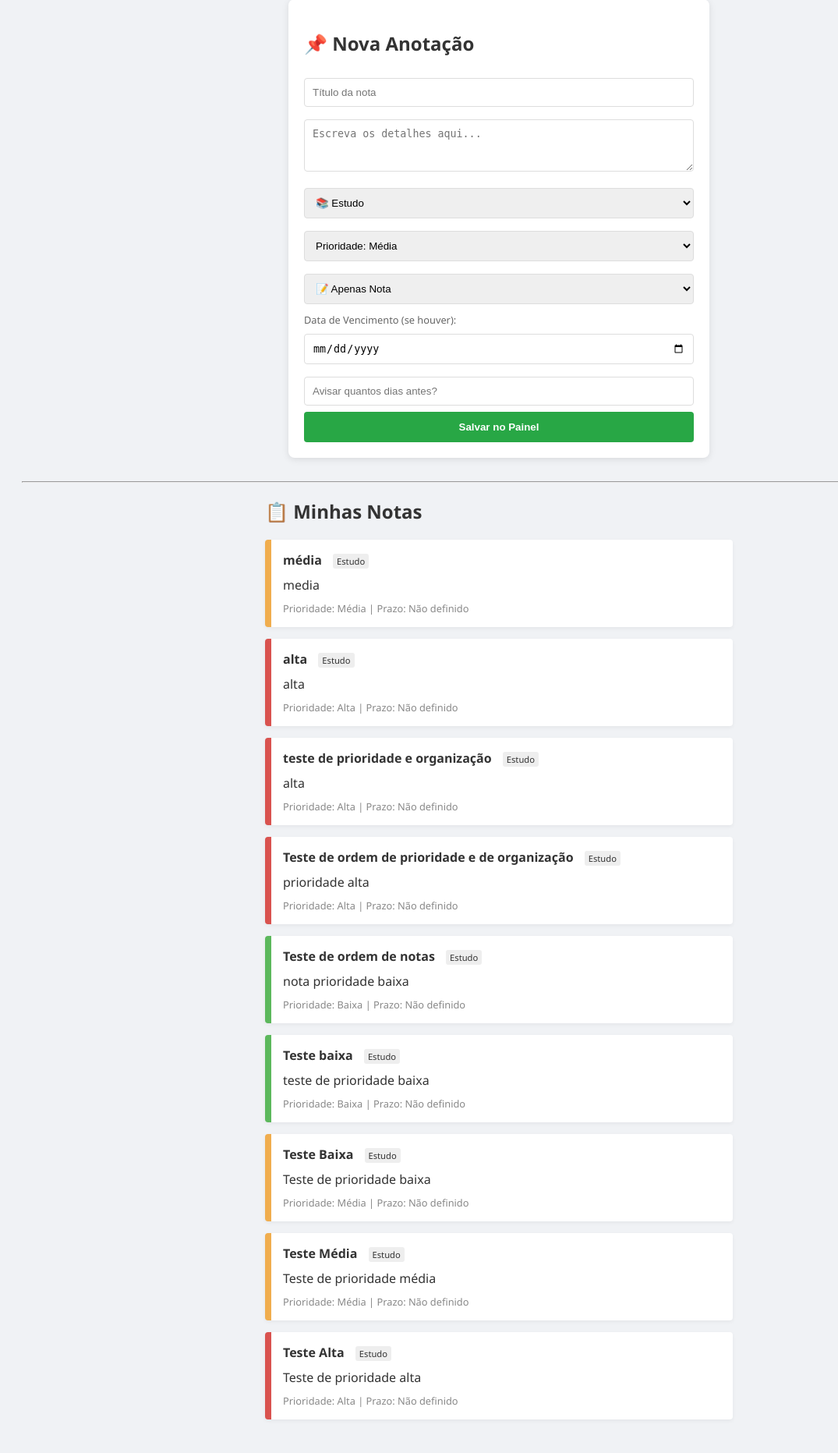
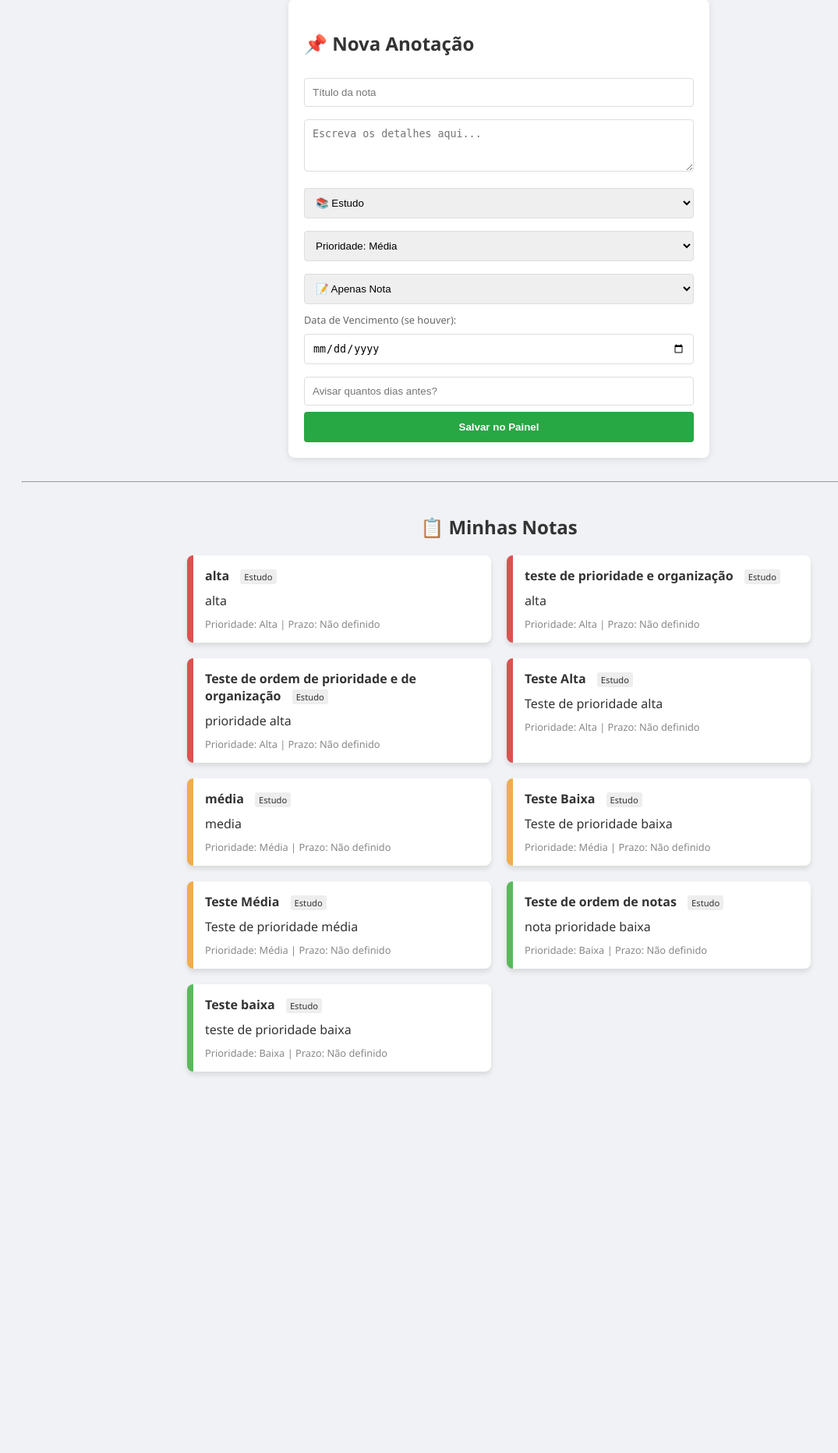
Before and after one commit to Mylutsu/painel_pessoal, a Flask app: page / in a window 1280 px wide. Shown: the part 29-1892 px from the top of the page at 78% size, without its empty margins (0-1075 px from the left). After the commit the page ends 1407 px from the top, so only its background shows below. Run offline with Flask 3, Linux system fonts and the light colour scheme; data comes from the database, SQL or seed files in the repository; both versions use the stored data as it was after the commit.

Commit message:
Alterações e melhorias no Layout das notas

```diff
--- a/app.py
+++ b/app.py
@@ -14,21 +14,29 @@ def conectar_banco():
 # --- ROTA PRINCIPAL (MOSTRAR OS DADOS) ---
 @app.route('/')
 def index():
-    # 1. Abrimos a conexão
     conn = conectar_banco()
     cursor = conn.cursor()
 
-    # 2. Executamos o comando SQL para ler tudo da tabela 'notas'
-    # 'ORDER BY data_criacao DESC' faz com que a nota mais nova apareça primeiro
-    cursor.execute("SELECT * FROM notas ORDER BY data_criacao DESC")
+    # Explicando a nova consulta SQL:
+    # Usamos o CASE para dar um "peso" numérico para cada texto:
+    # Se for Alta, vale 1; Se for Média, vale 2; Se for Baixa, vale 3.
+    # Assim, ao ordenar por esse 'peso', as Altas (1) aparecem primeiro!
+    comando_sql = """
+        SELECT * FROM notas
+        ORDER BY
+            CASE prioridade
+                WHEN 'Alta' THEN 1
+                WHEN 'Média' THEN 2
+                WHEN 'Baixa' THEN 3
+                ELSE 4
+            END,
+            data_criacao DESC
+    """
 
-    # 3. Guardamos todos os resultados na variável 'todas_notas'
+    cursor.execute(comando_sql)
     todas_notas = cursor.fetchall()
-
-    # 4. Fechamos a conexão (importante para não travar o banco)
     conn.close()
 
-    # 5. Enviamos a lista de notas para o arquivo HTML
     return render_template('index.html', notas=todas_notas)
 
 # --- ROTA DE AÇÃO (SALVAR OS DADOS) ---
--- a/templates/index.html
+++ b/templates/index.html
@@ -38,14 +38,33 @@
             font-weight: bold;
         }
 
-        /* Estilo de cada "Post-it" ou nota que aparecerá na tela */
+        /* Ajuste no card para ele parecer mais um post-it */
         .nota-card {
             background: white;
             padding: 15px;
-            margin-bottom: 15px;
-            border-left: 8px solid #ccc; /* A cor da borda vai mudar via Python */
-            border-radius: 4px;
-            box-shadow: 0 2px 5px rgba(0,0,0,0.05);
+            border-left: 8px solid #ccc;
+            border-radius: 8px; /* Bordas mais arredondadas */
+            box-shadow: 0 4px 6px rgba(0,0,0,0.1); /* Sombra mais suave */
+            transition: transform 0.2s; /* Efeito de movimento ao passar o mouse */
+        }
+
+        .nota-card:hover {
+            transform: translateY(-5px); /* A nota "sobe" um pouquinho quando você passa o mouse */
+        }
+
+
+        /* Container que envolve todas as notas para elas não ficarem grudadas nas bordas */
+        .notas-container {
+            max-width: 800px;
+            margin: 0 auto;
+            display: grid; /* Transforma em uma grade */
+            grid-template-columns: 1fr 1fr; /* Divide em duas colunas se a tela for larga */
+            gap: 20px; /* Espaço entre as notas */
+        }
+
+        /* Se a tela for pequena (celular), vira uma coluna só */
+        @media (max-width: 600px) {
+            .notas-container { grid-template-columns: 1fr; }
         }
 
         /* Classes de cores baseadas na Prioridade que o usuário escolheu */
@@ -94,9 +113,9 @@
 
     <hr>
 
-    <div style="max-width: 600px; margin: 0 auto;">
-        <h2>📋 Minhas Notas</h2>
+    <h2 style="text-align: center; margin-top: 40px;">📋 Minhas Notas</h2>
 
+    <div class="notas-container">
         {% for n in notas %}
         <div class="nota-card {{ n[4] }}">
             <strong>{{ n[1] }}</strong> <span style="font-size: 0.7em; background: #eee; padding: 2px 5px; border-radius: 3px; margin-left: 10px;">
```
Also changed, not shown: README.md (added), painel_dados.db.
